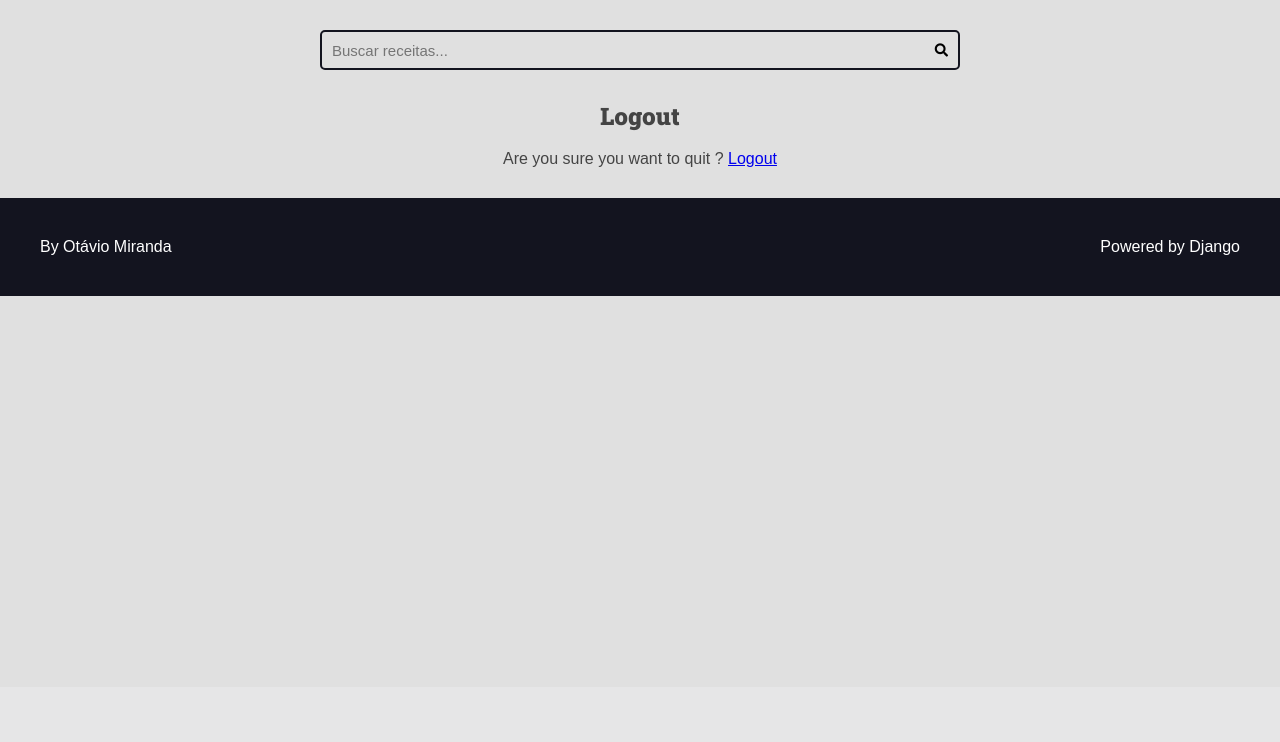
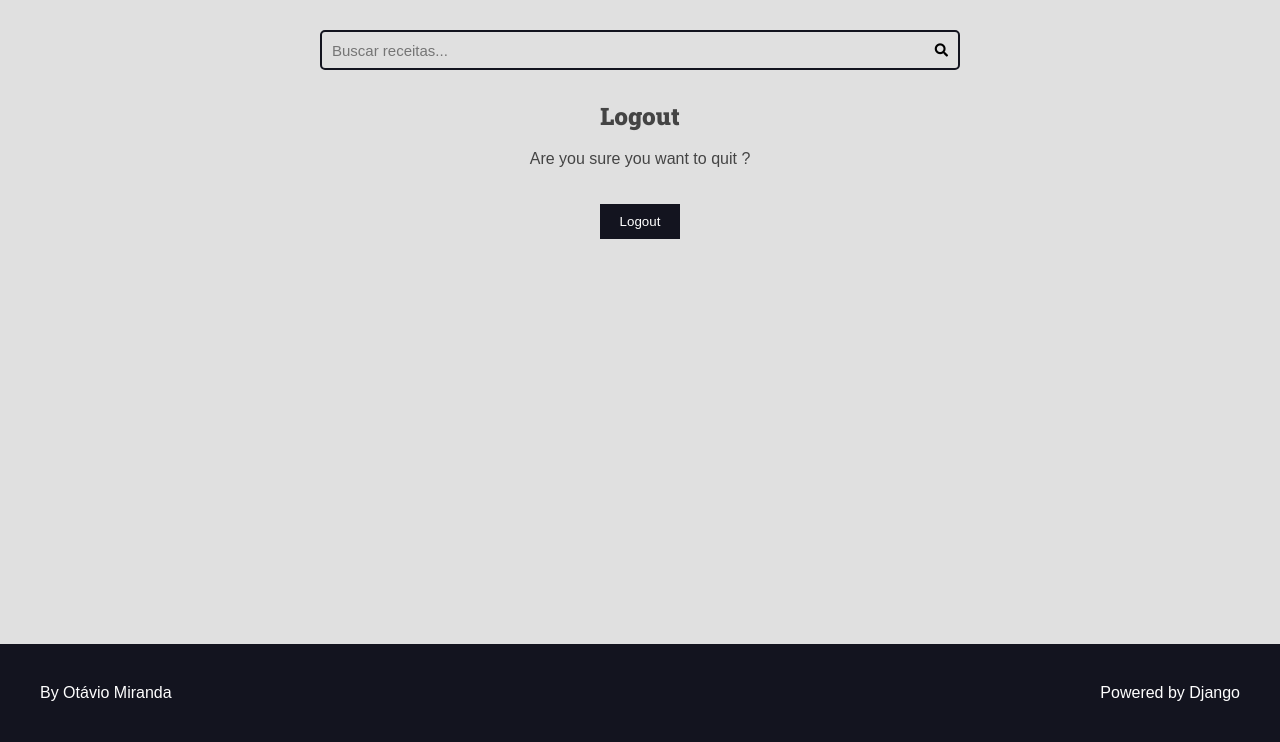
Before and after one commit to PabloSanttana/Django-Recipe-Website, a Django app: page /authors/logout/ in a window 1280 px wide. Shown: the part 113-855 px from the top of the page. Before the commit the page ends 409 px from the top, so only its background shows below. Run offline with Django 4.2, Linux system fonts and the light colour scheme; the visitor is signed in with stand-in values (Sample User, id 1).

Commit message:
logout and validation

```diff
--- a/authors/templates/authors/pages/logout.html
+++ b/authors/templates/authors/pages/logout.html
@@ -10,9 +10,22 @@
         </div>
         <h2>Logout</h2>
         {% if request.user.is_authenticated %}
-        <br>
-            <p>Are you sure you want to quit ?   <a href="{% url 'authors:logout_user' %}">Logout</a></p>
+            <br>
 
+            <div class="main-content container">
+                <form action="{% url 'authors:logout_user' %}"  method="POST">
+                    {% csrf_token %}
+                    <p>Are you sure you want to quit ? </p>
+                    <br>
+                    <br>
+                    <input type="hidden" name="username" value="{{ request.user.username }}">
+                    <div class="form-content form-content-grid">
+                        <div class="form-group">
+                            <button type="submit">Logout</button>
+                        </div>
+                    </div>
+                </form>
+            </div>
         {% endif %}
     </div>
 
--- a/authors/views.py
+++ b/authors/views.py
@@ -5,6 +5,7 @@
 from django.contrib import messages
 from django.urls import reverse
 from django.contrib.auth import authenticate, login, logout
+from django.contrib.auth.decorators import login_required
 
 # Create your views here.
 
@@ -65,12 +66,19 @@
     return redirect('authors:login')
 
 
+@login_required(login_url='authors:login', redirect_field_name='next')
 def logout_view(request):
 
     return render(request, 'authors/pages/logout.html')
 
 
+@login_required(login_url='authors:login', redirect_field_name='next')
 def logout_user(request):
+    if not request.POST:
+        return redirect('authors:login')
+
+    if request.POST.get('username') != request.user.username:
+        return redirect('authors:login')
 
     logout(request)
     return redirect('authors:login')
--- a/base_static/global/css/styles.css
+++ b/base_static/global/css/styles.css
@@ -67,6 +67,13 @@
 h5,
 h6 {
     font-family: var(--font-headings);
+}
+button{
+    cursor: pointer;
+}
+
+.main-content-container{
+    min-height: 68vh
 }
 
 .container {
```
